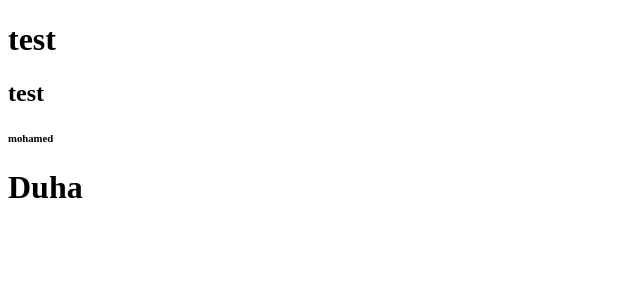
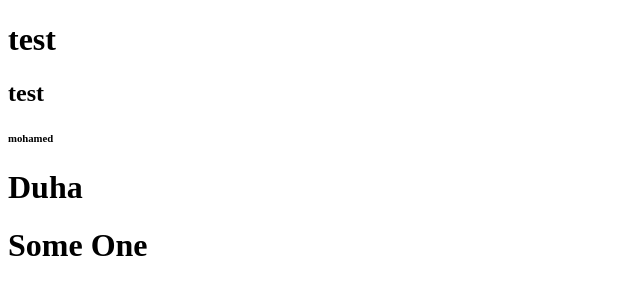
Before and after one commit to mohamed-goleeb/html-test, a plain HTML site: page index.html in a window 1280 px wide. Shown: the whole page, without its empty margins (0-640 px from the left). Drawn offline with Linux system fonts and the light colour scheme.

Commit message:
add bay modo220

```diff
--- a/index.html
+++ b/index.html
@@ -10,5 +10,6 @@
     <h2>test</h2>
     <h6>mohamed</h6>
     <h1>Duha</h1>
+    <h1>Some One</h1>
 </body>
 </html>
```
